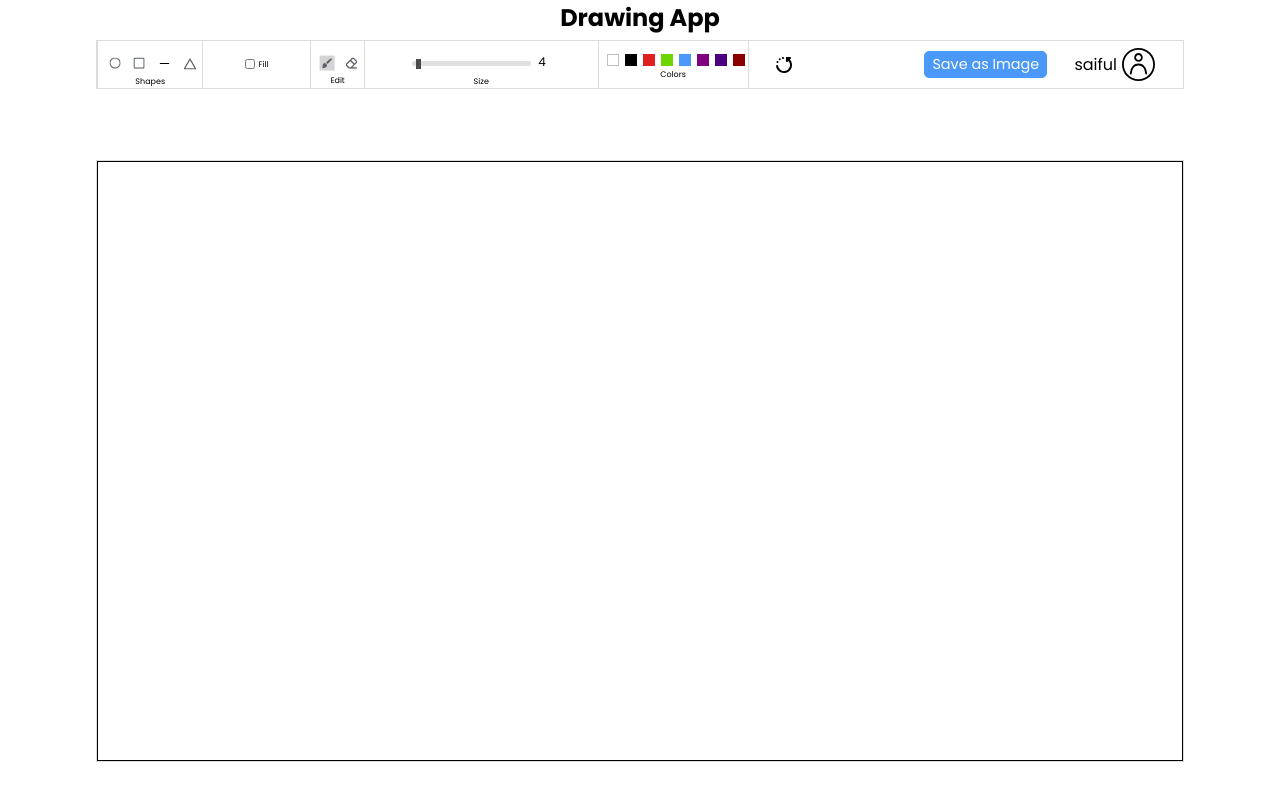
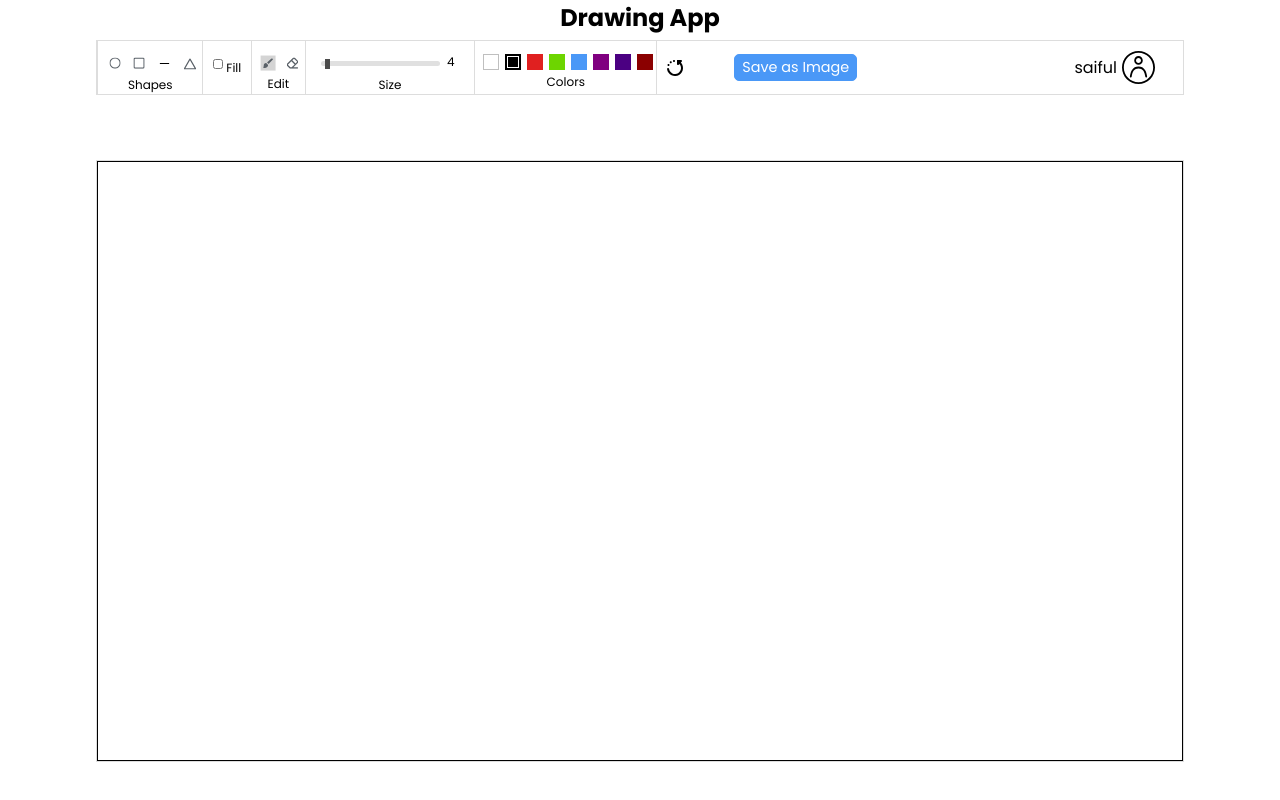
Before and after one commit to saifulislam05/drawing-app, a plain HTML site: page index.html in a window 1280 px wide. Drawn offline with Linux system fonts and the light colour scheme.

Commit message:
design fixed

```diff
--- a/index.html
+++ b/index.html
@@ -87,12 +87,9 @@
           <label class="title">Colors</label>
         </div>
 
-
-
-      </div>
-      <!--Buttons  -->
+ <!--Buttons  -->
       <div class="btns-wrapper">
-        <div class="row buttons">
+        <div class="buttons">
           <img src="icons/clear-all.svg" class="clear-canvas" alt="" />
 
 
@@ -100,6 +97,9 @@
           <button class="save-img">Save as Image</button>
         </div>
       </div>
+
+      </div>
+
       <div class="user">
         <div class="user-profile">
           <p>saiful</p>
--- a/style.css
+++ b/style.css
@@ -31,7 +31,7 @@ h1 {
 }
 
 label {
-    font-size: 8px;
+    font-size: 12px;
 }
 
 
@@ -40,7 +40,7 @@ label {
     display: flex;
     align-items: stretch;
     justify-content: space-between;
-    width: 60%;
+    width: 70%;
 }
 
 .tools-board .row {
@@ -179,9 +179,9 @@ label {
 }
 
 .colors .option {
-    height: 12px;
-    width: 12px;
-    background-color: red;
+    height: 16px;
+    width: 16px;
+    /* background-color: red; */
     position: relative;
     margin: 3px;
 }
@@ -228,15 +228,15 @@ label {
 }
 
 
-.colors .option.selected::before {
+.colors .option.selected::after {
     position: absolute;
     content: '';
     top: 50%;
     left: 50%;
-    height: 12px;
-    width: 12px;
+    height: 10px;
+    width: 10px;
     background: inherit;
-    border: 2px solid #fff;
+    border: 1px solid #fff;
     border-radius: inherit;
     -webkit-border-radius: inherit;
     -moz-border-radius: inherit;
```
Also changed, not shown: Screenshot_1.png (added).
